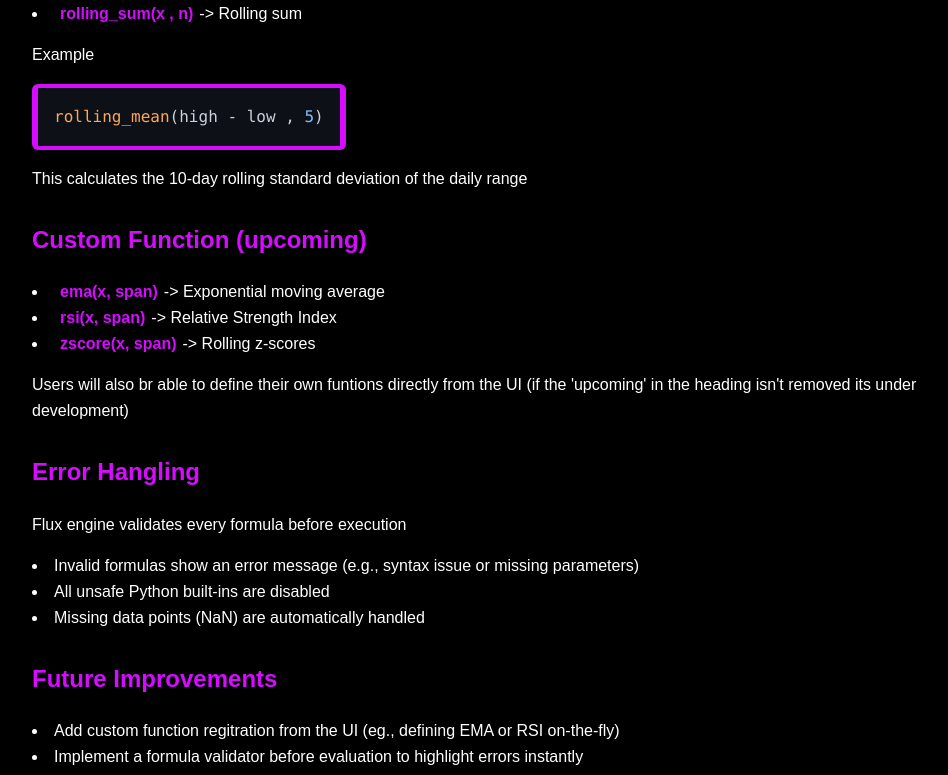
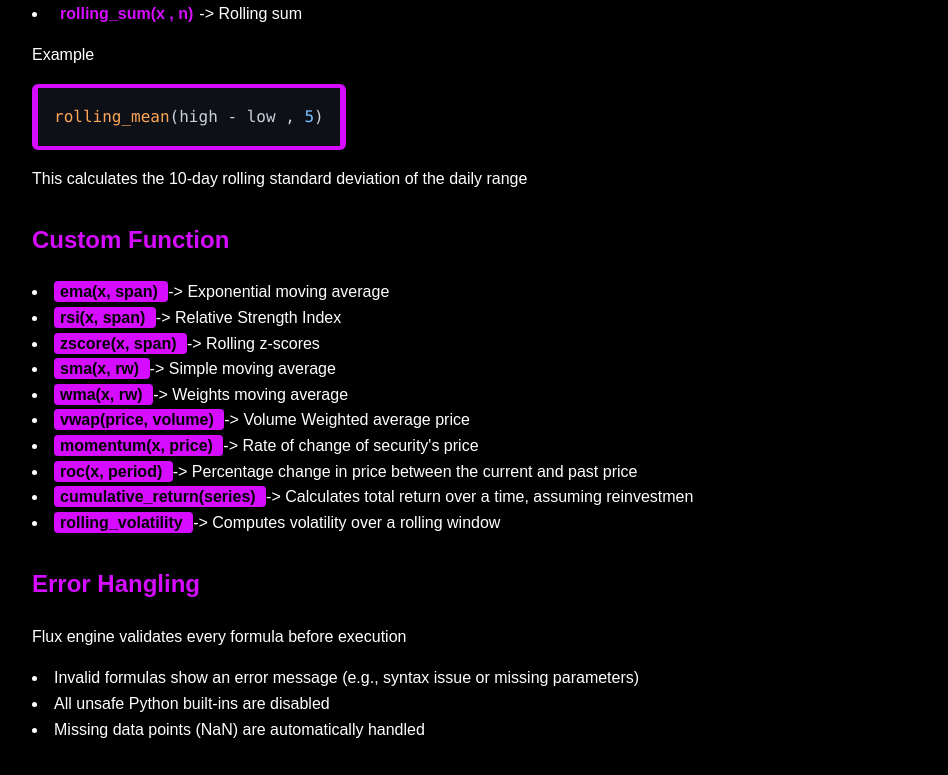
Before and after one commit to Neravahn/FLUX, a Flask app: template templates/documentation.html in a window 1280 px wide. Shown: the part 2209-2984 px from the top of the page, without its empty margins (143-1091 px from the left). Run offline with Flask 3, Linux system fonts and the light colour scheme; the template is opened without the code that fills it, so the values that code supplies are empty; some libraries are stand-ins or nearby versions.

Commit message:
finished prebuilt functions will be adding userdeffined funtions next

```diff
--- a/templates/documentation.html
+++ b/templates/documentation.html
@@ -104,6 +104,15 @@
             border-radius: 4px;
             font-weight: 600;
         }
+
+         hl2 {
+            background-color:#d50cff;
+            color: black;
+            padding: 2px 6px;
+            border-radius: 4px;
+            font-weight: 600;
+        }
+
     </style>
 </head>
 
@@ -236,12 +245,18 @@
             This calculates the 10-day rolling standard deviation of the daily range
 
             <p>
-                <h2>Custom Function (upcoming)</h2>
-                <li><hl>ema(x, span)</hl>-> Exponential moving average</li>
-                <li><hl>rsi(x, span)</hl>-> Relative Strength Index</li>
-                <li><hl>zscore(x, span)</hl>-> Rolling z-scores</li>
-                <p>Users will also br able to define their own funtions directly from the UI (if the 'upcoming' in the heading
-                isn't removed its under development)</p>
+                <h2>Custom Function</h2>
+                <li><hl2>ema(x, span) </hl2>-> Exponential moving average</li>
+                <li><hl2>rsi(x, span) </hl2>-> Relative Strength Index</li>
+                <li><hl2>zscore(x, span) </hl2>-> Rolling z-scores</li>
+                <li><hl2>sma(x, rw) </hl2>-> Simple moving average</li>
+                <li><hl2>wma(x, rw) </hl2>-> Weights moving average</li>
+                <li><hl2>vwap(price, volume) </hl2>-> Volume Weighted average price</li>
+                <li><hl2>momentum(x, price) </hl2>-> Rate of change of security's price</li>
+                <li><hl2>roc(x, period) </hl2>-> Percentage change in price between the current and past price</li>
+                <li><hl2>cumulative_return(series) </hl2>-> Calculates total return over a time, assuming reinvestmen</li>
+                <li><hl2>rolling_volatility </hl2>-> Computes volatility over a rolling window</li>
+
 
             </p>
 
```
Also changed, not shown: packages/quant_core.py (+21 -3 lines).
